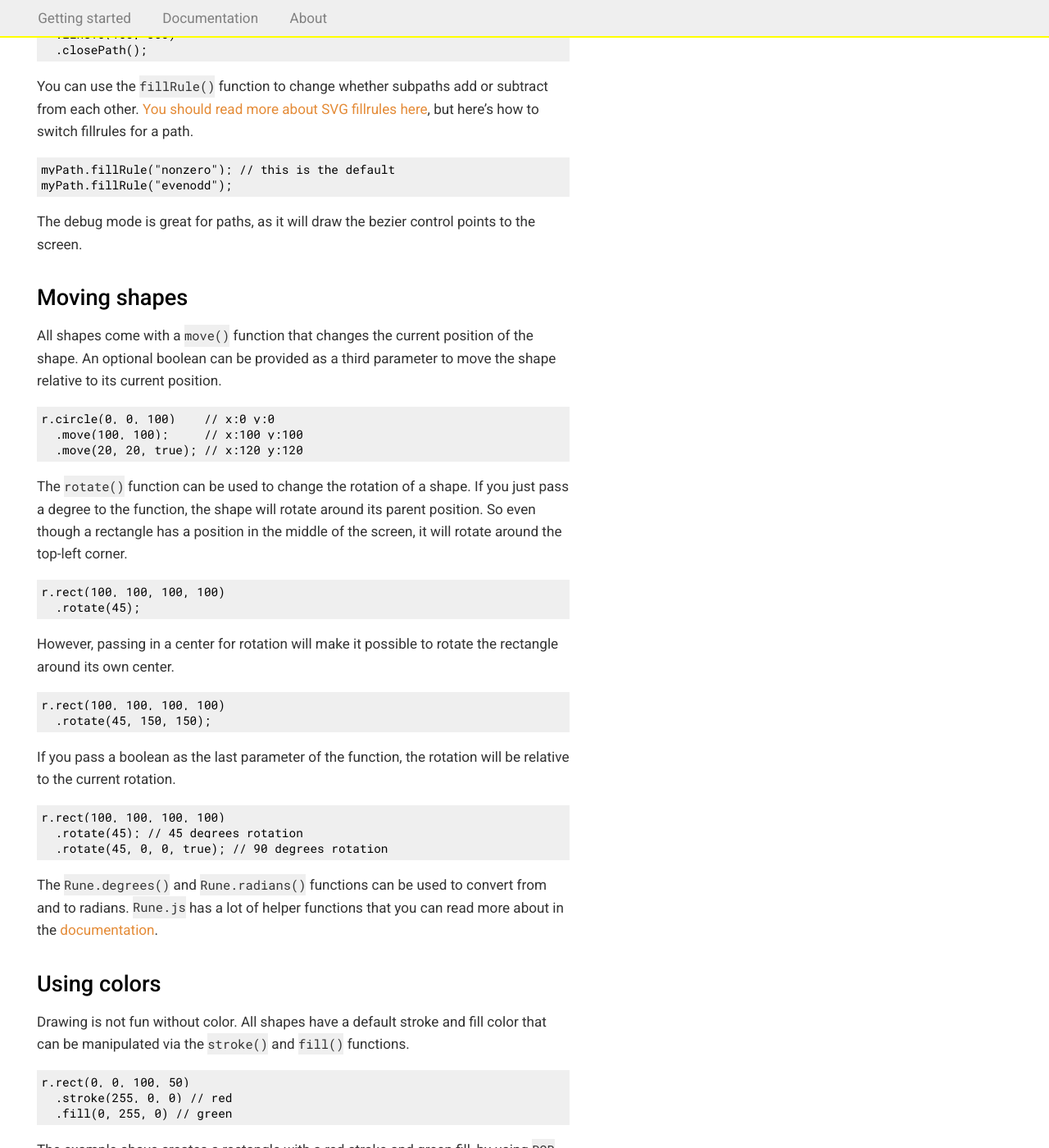
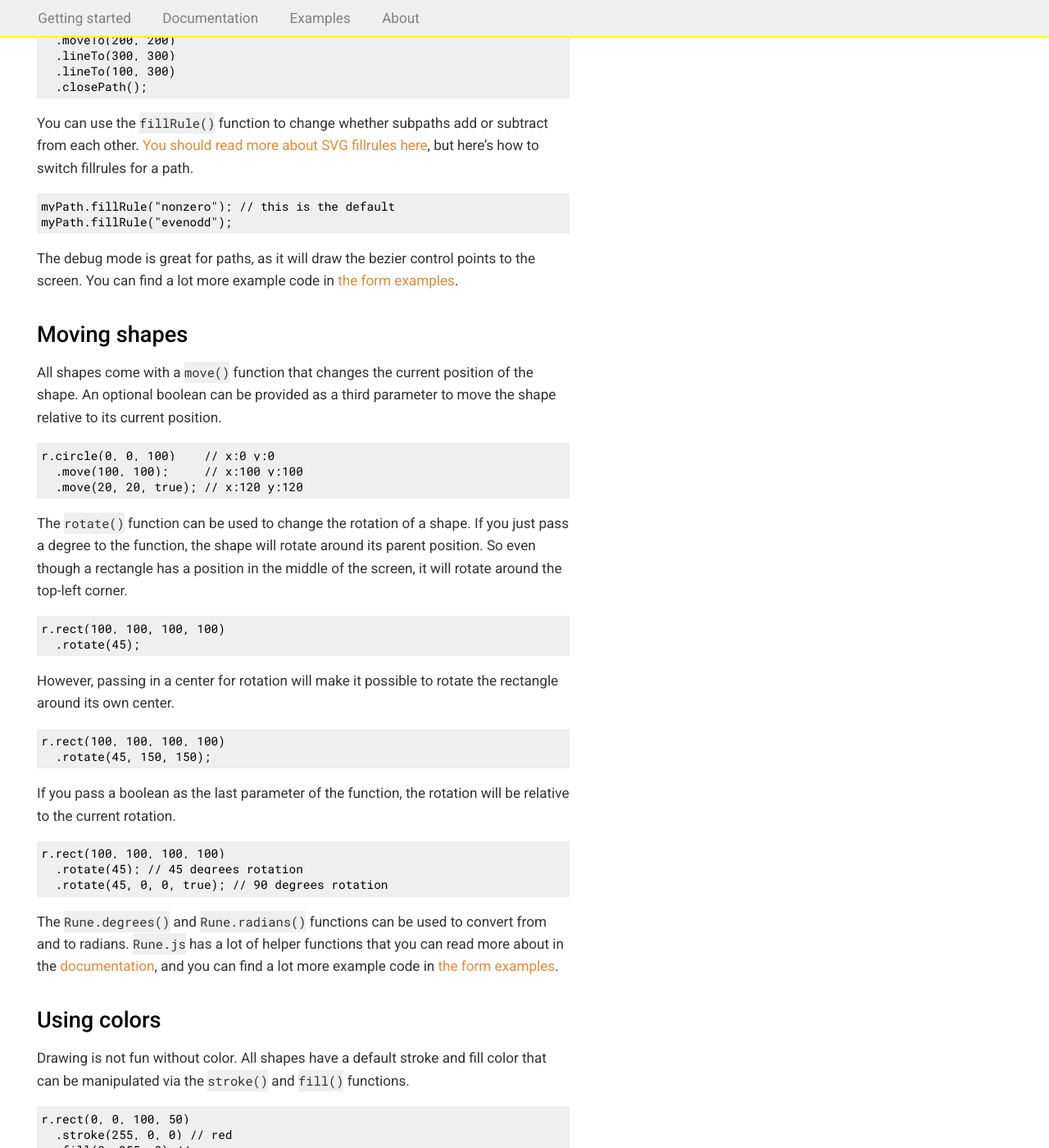
Before and after one commit to runemadsen/rune.js, a Jekyll site: the page built from index.md, in a window 1280 px wide and 1400 px high, scrolled down 3879 px. Shown: the whole window at 82% size. Built offline with Jekyll 4.4.1, drawn with Linux system fonts in a browser that asks for light colours; nearby versions of some CDN libraries; comment, search, counter and statistics services are not loaded; some of the changed text lies outside the part shown.

Commit message:
adding link to examples

````diff
--- a/_layouts/default.html
+++ b/_layouts/default.html
@@ -27,6 +27,7 @@
       <ul>
         <li><a href="index.html">Getting started</a></li>
         <li><a href="documentation.html">Documentation</a></li>
+        <li><a href="http://printingcode.runemadsen.com/examples/">Examples</a></li>
         <li><a href="about.html">About</a></li>
       </ul>
     </header>
--- a/index.md
+++ b/index.md
@@ -88,7 +88,7 @@ var myRect = r.rect(0, 0, 100, 50)
   .fill(...);
 ```
 
-The next two sections are about two of the more complex shapes, `Rune.Polygon` and `Rune.Path`.
+You can find a lot more example code in [the form examples](http://printingcode.runemadsen.com/examples/#form). The next two sections are about two of the more complex shapes, `Rune.Polygon` and `Rune.Path`.
 
 ### Polygons
 
@@ -116,6 +116,8 @@ r.circle(midway.x, midway.y, 10);
 ```
 
 Polygons are important because most shapes can be converted to polygons by using the `toPolygon()` function (except the path shape where you need to use `toPolygons()`).
+
+You can find a lot more example code in [the form examples](http://printingcode.runemadsen.com/examples/#form).
 
 ### Paths
 
@@ -168,8 +170,7 @@ myPath.fillRule("nonzero"); // this is the default
 myPath.fillRule("evenodd");
 ```
 
-The debug mode is great for paths, as it will draw the bezier control points to the screen.
-
+The debug mode is great for paths, as it will draw the bezier control points to the screen. You can find a lot more example code in [the form examples](http://printingcode.runemadsen.com/examples/#form).
 
 ### Moving shapes
 
@@ -203,7 +204,7 @@ r.rect(100, 100, 100, 100)
   .rotate(45, 0, 0, true); // 90 degrees rotation
 ```
 
-The `Rune.degrees()` and `Rune.radians()` functions can be used to convert from and to radians. `Rune.js` has a lot of helper functions that you can read more about in the [documentation](documentation.html).
+The `Rune.degrees()` and `Rune.radians()` functions can be used to convert from and to radians. `Rune.js` has a lot of helper functions that you can read more about in the [documentation](documentation.html), and you can find a lot more example code in [the form examples](http://printingcode.runemadsen.com/examples/#form).
 
 ### Using colors
 
@@ -254,6 +255,8 @@ r.rect(0, 0, 100, 50)
   .stroke(false)
   .fill(false)
 ```
+
+You can find a lot more example code in [the color examples](http://printingcode.runemadsen.com/examples/#color).
 
 ### The stage and groups
 
@@ -329,7 +332,11 @@ var rectangle = r.rect(0, 0, 100, 50);
 r.on('draw', function() {
   rectangle.move(1, 0, true);
 });
+
+r.play()
 ```
+
+Notice that you need to call `play()` to start triggering the draw events.
 
 It's very important to understand the difference between the code above that moves a single rectangle object, and the code below which adds a new rectangle to the stage on every frame.
 
@@ -347,6 +354,12 @@ You can change the framerate by passing in the `frameRate` parameter when creati
 ```js
 var r = new Rune({ frameRate: 10 })
 ```
+
+You can find a lot more example code in [the examples](http://printingcode.runemadsen.com/examples).
+
+### Mouse events
+
+Todo!
 
 ### Grid systems
 
@@ -395,6 +408,8 @@ Grids have `move()` and `.rotate()` functions to move all shapes in the grid.
 
 If you have debug mode enabled, the grid modules will be drawn on the screen for reference.
 
+You can find a lot more example code in [the grid examples](http://printingcode.runemadsen.com/examples/#grid).
+
 ### Debug mode
 
 You can enable debug mode when creating a `Rune.js` instance.
````
